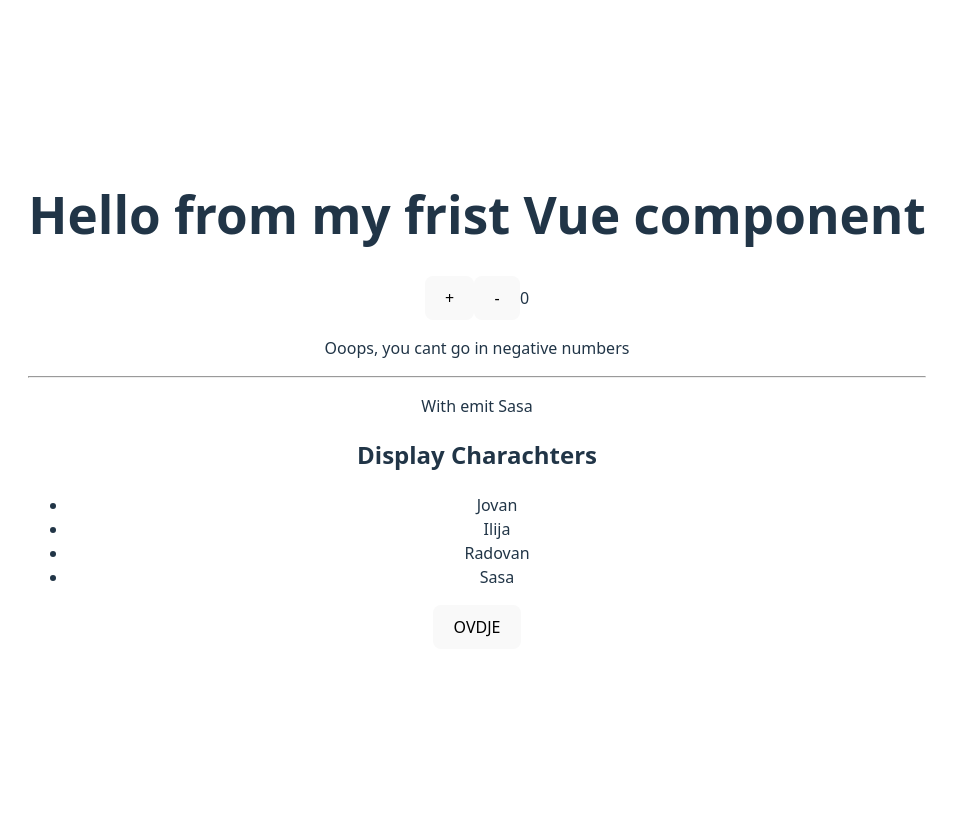
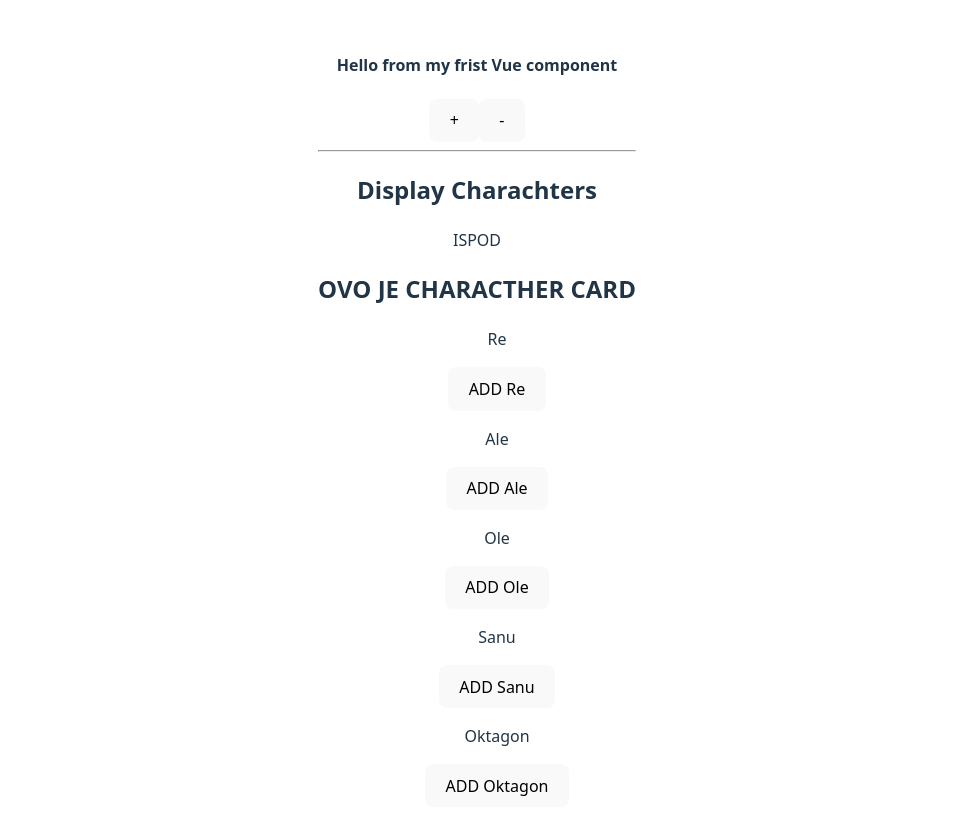
Before and after one commit to sasanedicbn/Vue-Frontend-Masters-workshop, a Vue app in the folder Vue-project/: page / in a window 1280 px wide. Shown: the top 834 px of the page, without its empty margins (163-1119 px from the left). Before the commit the page ends 800 px from the top, so only its background shows below. Built offline with nearby package versions, Linux system fonts and the light colour scheme.

Commit message:
Pass props and display data in child component

```diff
--- /dev/null
+++ b/Vue-project/src/components/CharactherCard.vue
@@ -0,0 +1,21 @@
+<template>
+    <h2>OVO JE CHARACTHER CARD</h2>
+    <ul>
+        <div v-for="(pokemon, index) of pokemon ">
+            <p>{{ pokemon }}</p>
+            <button>ADD {{ pokemon }}</button>
+        </div>
+    </ul>
+</template>
+
+<script>
+export default {
+    props:{
+        pokemon:{
+            type:Array,
+            required:true,
+        }
+    }
+}
+</script>
+<!-- v-for="(char, index) of characthers" :key="index"> -->
--- a/Vue-project/src/components/CharactherList.vue
+++ b/Vue-project/src/components/CharactherList.vue
@@ -2,25 +2,34 @@
  <div>
   <h2>Display Charachters</h2>
   <ul>
-    <li v-for="(char, index) of characthers" :key="index">{{ char }}</li>
+    <!-- <li v-for="(char, index) of characthers" :key="index">{{ char }}</li> -->
   </ul>
-  <button @click="$emit('change-name')">OVDJE</button>
+  <!-- <button @click="$emit('change-name')">OVDJE</button>
+  <button @click="$emit('change-message')"> Change message</button> -->
+  <p>ISPOD</p>
+  <CharactherCard :pokemon="names"/>
  </div>
 </template>
 
 <script>
+import CharactherCard from './CharactherCard.vue';
+
 export default{
+    data() {
+     return{
+      names:['Re', 'Ale', 'Ole', 'Sanu', 'Oktagon'],
+      pokemons:[]
+      }
+    },
     props:{
         characthers:{
             type: Array,
             required: true,
         }
     },
-    emits: ["change-name"],
-    // methods: {
-    //     handleClick() {
-    //         this.$emit('change-name')
-    //     }
-    // }
+    emits: ["change-name", "change-message"],
+    components: {
+        CharactherCard
+    }
 }
 </script>
--- a/Vue-project/src/components/HelloWorld.vue
+++ b/Vue-project/src/components/HelloWorld.vue
@@ -8,10 +8,8 @@ export default {
   },
   data(){
     return{
-    counter:0,
     errorMessage:'Ooops, you cant go in negative numbers',
     characthers: ['Jovan', 'Ilija', 'Radovan', 'Sasa'],
-    message: 'Sasa'
   }
   },
   methods:{
@@ -22,19 +20,13 @@ export default {
       if(this.counter === 0) return
         this.counter--
     },
-    changeName(){
-     this.message = 'Sasa Nedic'
-    }
   }
 }
 </script>
 <template>
-  <h1>Hello from my frist Vue component</h1>
+  <h4>Hello from my frist Vue component</h4>
   <button @click="increaseCounter">+</button>
   <button @click="decreaseCounter">-</button>
-  <span>{{ counter }}</span>
-  <p v-if="counter === 0">{{ errorMessage }}</p>
   <hr>
-  <p>With emit {{ message }}</p>
- <CharactherList :characthers="characthers" @change-name="changeName"/>
+ <CharactherList :characthers="characthers" />
 </template>
```
